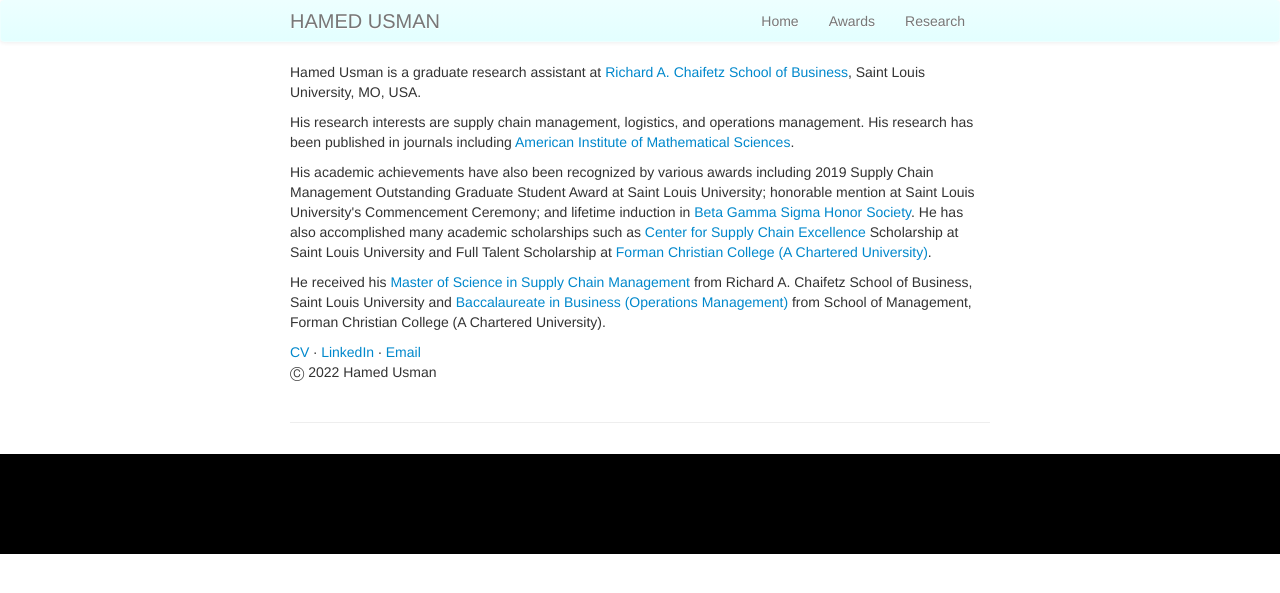
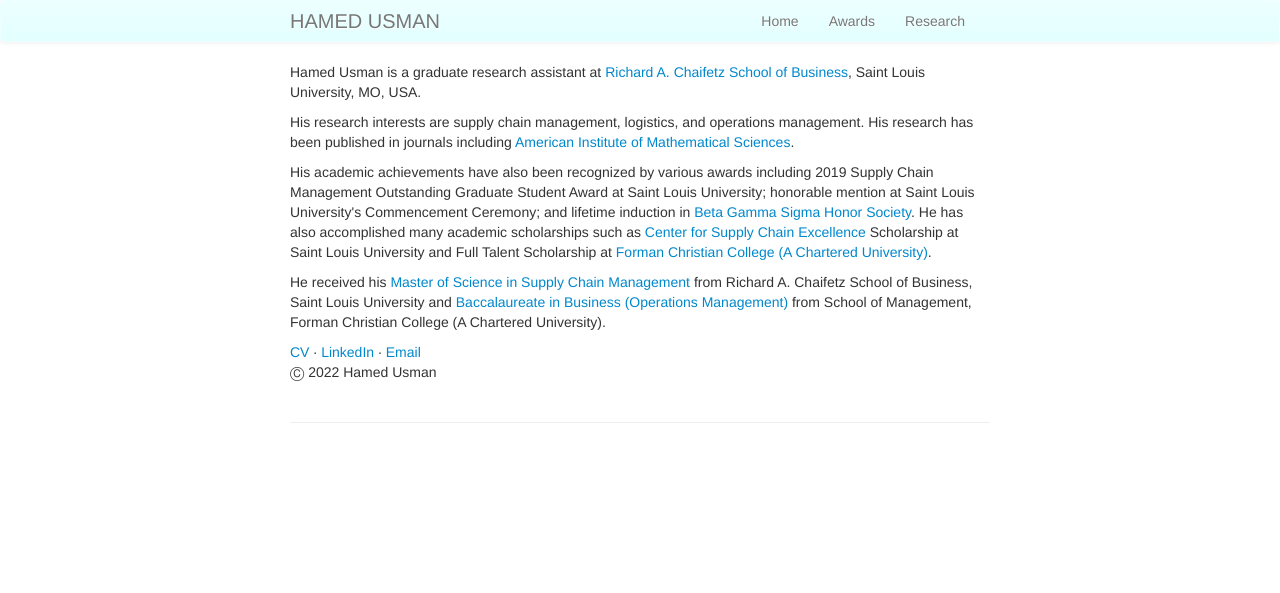
Before and after one commit to hamedusman/hamedusman.github.io, a Jekyll site: the page built from index.md, in a window 1280 px wide. Shown: the top 593 px of the page. Built offline with Jekyll 4.4.1, drawn with Linux system fonts in a browser that asks for light colours.

Commit message:
Update my_custom_css.css

```diff
--- a/assets/themes/twitter/css/my_custom_css.css
+++ b/assets/themes/twitter/css/my_custom_css.css
@@ -105,25 +105,3 @@
     -moz-box-shadow:0 1px 4px rgba(0, 0, 0, 0.065);
     box-shadow:0 1px 4px rgba(0, 0, 0, 0.065);*zoom:1;
 }
-
-*{
-  margin: 0;
-  padding: 0;
-}
-html, body {
-  height: 100px;
-}
-#container-footer {
-  min-height: 100%;
-}
-#main {
-  overflow: auto;
-  padding-bottom: 100px;
-}
-#footer {
-  background-color: #000;
-  position: relative;
-  height: 100px;
-  margin-top: -100px;
-  clear: both;
-}
```
